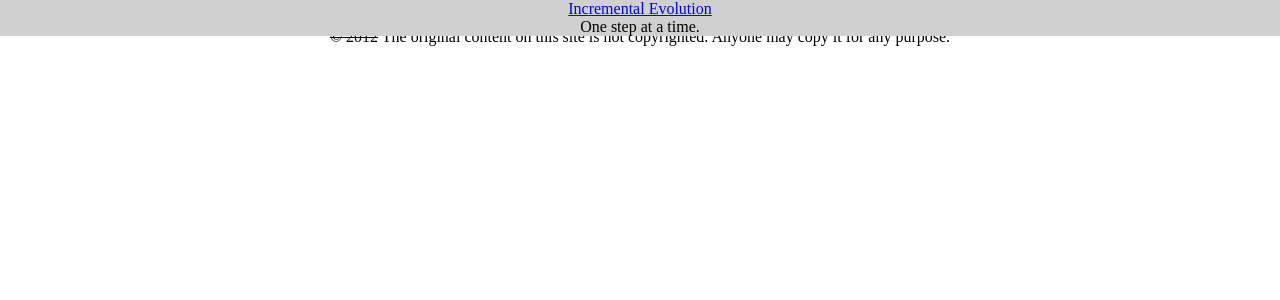
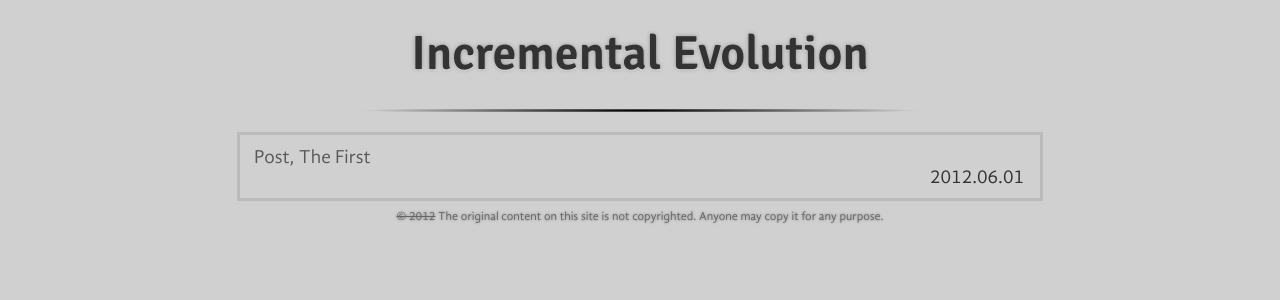
Before and after one commit to torque/torque.github.com, a Jekyll site: the page built from index.html, in a window 1280 px wide. Shown: the top 300 px of the page. Built offline with Jekyll 4.4.1, drawn with Linux system fonts in a browser that asks for light colours.

Commit message:
Swich to precompiled CSS.

```diff
--- a/scripts/strings.js
+++ /dev/null
@@ -1,6 +0,0 @@
-var repl, strings;
-strings = ["One step at a time."];
-
-repl = function() {
-  document.getElementById("small").innerHTML = strings[Math.floor(Math.random() * (strings.length - 1))];
-};
--- a/styles/style.css
+++ b/styles/style.css
@@ -1,53 +1,201 @@
 @font-face {
   font-family: 'SignikaSemibold';
-  src: url('../fonts/Signika-Semibold-webfont.eot');
-  src: url('../fonts/Signika-Semibold-webfont.eot?#iefix') format('embedded-opentype'),
-       url('../fonts/Signika-Semibold-webfont.woff') format('woff'),
-       url('../fonts/Signika-Semibold-webfont.ttf') format('truetype'),
-       url('../fonts/Signika-Semibold-webfont.svg#SignikaSemibold') format('svg');
+  src: url('/fonts/Signika-Semibold-webfont.woff') format('woff');
   font-weight: normal;
   font-style: normal;
 }
-
-div#noscript
-{
-  position: absolute;
-  margin: 0 0 0 0;
-  width:  100%;
-  height: 100%;
-  -moz-animation:annoying 0.5s linear 0s infinite;
-  -webkit-animation:annoying 0.5s ease 0 infinite;
-  color: red;
-  background-color: #d0d0d0;
-  font: 600% SignikaSemibold, sans-serif;
-  text-align: center;
+@font-face {
+  font-family: 'GandhiSans';
+  src: url('/fonts/GandhiSans-Regular-webfont.woff') format('woff');
+  font-weight: normal;
+  font-style: normal;
 }
-
-@-moz-keyframes annoying
-{
-  0%    {color:red}
-  12%   {color:orange}
-  25%   {color:yellow}
-  37%   {color:green}
-  50%   {color:blue}
-  62%   {color:purple}
-  75%   {color:pink}
-  100%  {color:red}
+@font-face {
+  font-family: 'GandhiSans';
+  src: url('/fonts/GandhiSans-Italic-webfont.woff') format('woff');
+  font-weight: normal;
+  font-style: italic;
 }
-
-@-webkit-keyframes annoying
-{
-  0%    {color:red}
-  12%   {color:orange}
-  25%   {color:yellow}
-  37%   {color:green}
-  50%   {color:blue}
-  62%   {color:purple}
-  75%   {color:pink}
-  100%  {color:red}
+@font-face {
+  font-family: 'GandhiSans';
+  src: url('/fonts/GandhiSans-Bold-webfont.woff') format('woff');
+  font-weight: bold;
+  font-style: normal;
 }
-
-body
-{
+@font-face {
+  font-family: 'GandhiSans';
+  src: url('/fonts/GandhiSans-BoldItalic-webfont.woff') format('woff');
+  font-weight: bold;
+  font-style: italic;
+}
+body {
+  background: #d0d0d0;
+  font-family: 'GandhiSans', sans-serif;
   margin: 0 0 0 0;
 }
+div#noscript {
+  visibility: hidden;
+}
+div#postheader {
+  height: 3px;
+  width: 100%;
+  background-image: -webkit-radial-gradient(center, 280px 100%, #000000, #d0d0d0);
+  display: inline-block;
+  margin-bottom: 20px;
+}
+div#faketop {
+  display: inline-block;
+  height: 3px;
+  width: 806px;
+  background-color: #bbb;
+}
+div#header {
+  color: transparent;
+  text-align: center;
+  width: 100%;
+  margin: 25 0 5 0;
+  display: inline-block;
+  text-shadow: 0 0 4px transparent,
+                 0 1px 0 transparent;
+  -webkit-transition: color 1s linear, text-shadow 1s linear;
+  -moz-transition: color 1s linear, text-shadow 1s linear;
+  font: 300% SignikaSemibold, sans-serif;
+}
+div#header div#opaque {
+  opacity: 1;
+  color: #333333;
+  text-shadow: 0 0 4px #949494,
+                   0 1px 0 #fff;
+}
+div#header div#small {
+  font-size: 40%;
+}
+div#header:hover {
+  color: #333333;
+  text-shadow: 0 0 4px #949494,
+                   0 1px 0 #fff;
+}
+div#header a {
+  text-decoration: none;
+  padding: 0 0 0 0;
+  margin: 0 0 0 0;
+  border-radius: 0;
+}
+div#header a:visited {
+  color: #333333;
+}
+div#header a:hover {
+  background: transparent;
+}
+div#allposts {
+  margin-top: 131px;
+  width: 774px;
+  display: inline-block;
+  text-align: center;
+  padding: 10px 14px 10px 12px;
+  color: #333333;
+  font-size: 120%;
+  border: 3px solid #bbb;
+  overflow: scroll;
+}
+div#allposts a {
+  padding: 0 0 0 0;
+}
+div#allposts a .row {
+  padding: 2px 2px 0 2px;
+  margin: 2px 0 2px 0;
+  border-radius: 3px;
+  -webkit-transition: background 0.25s linear;
+  -moz-transition: background 0.25s linear;
+}
+div#allposts a .row:hover {
+  background: #b0b0b0;
+}
+div#allposts a .row .title {
+  float: left;
+  text-align: left;
+  width: 680px;
+  white-space: nowrap;
+  overflow: hidden;
+  text-overflow: ellipsis;
+}
+div#allposts a .row .date {
+  float: right;
+  color: #333333;
+}
+div#copyriot {
+  width: 800px;
+  display: inline-block;
+  font-size: 12px;
+  color: #666666;
+  text-shadow: 0 0 3px #808080;
+}
+div#postbody {
+  width: 776px;
+  display: inline-block;
+  font-size: 120%;
+  text-align: justify;
+  padding: 10px 12px 0 12px;
+  background-color: #bbb;
+  border-radius: 10px;
+  -webkit-box-shadow: 0 0 10px #bbb;
+  -moz-box-shadow: 0 0 10px #bbb;
+  box-shadow: 0 0 10px #bbb;
+}
+div#content {
+  font-size: 18px;
+  word-break: break-word;
+  -webkit-hyphens: auto;
+  -moz-hyphens: auto;
+  hyphens: auto;
+}
+div#content p + p {
+  margin: 0 0 10px 0;
+}
+div#content > p {
+  margin: 10px 0 10px 0;
+}
+div#posttitle {
+  font-size: 18px;
+  font-size: 150%;
+  font-style: italic;
+  word-break: break-all;
+  -webkit-hyphens: auto;
+  -moz-hyphens: auto;
+  hyphens: auto;
+}
+div #postdates {
+  margin: 5px 0 5px 0;
+  width: 100%;
+  font-size: 75%;
+  color: #808080;
+  float: left;
+  text-align: right;
+}
+div #postdates .datelabel {
+  -webkit-transition: color 0.5s linear;
+  -moz-transition: color 0.5s linear;
+}
+div #postdates .datelabel:hover {
+  color: black;
+}
+::selection {
+  background: #FFF;
+}
+a {
+  text-decoration: none;
+  padding: 1px 2px 0 2px;
+  margin: -1px -2px 0 -2px;
+  border-radius: 3px;
+  -webkit-transition: background 0.25s linear;
+  -moz-transition: background 0.25s linear;
+}
+a:link {
+  color: #595959;
+}
+a:visited {
+  color: #595959;
+}
+a:hover {
+  background: #d0d0d0;
+}
```
Also changed, not shown: styles/style.less (deleted, +0 -165 lines).
